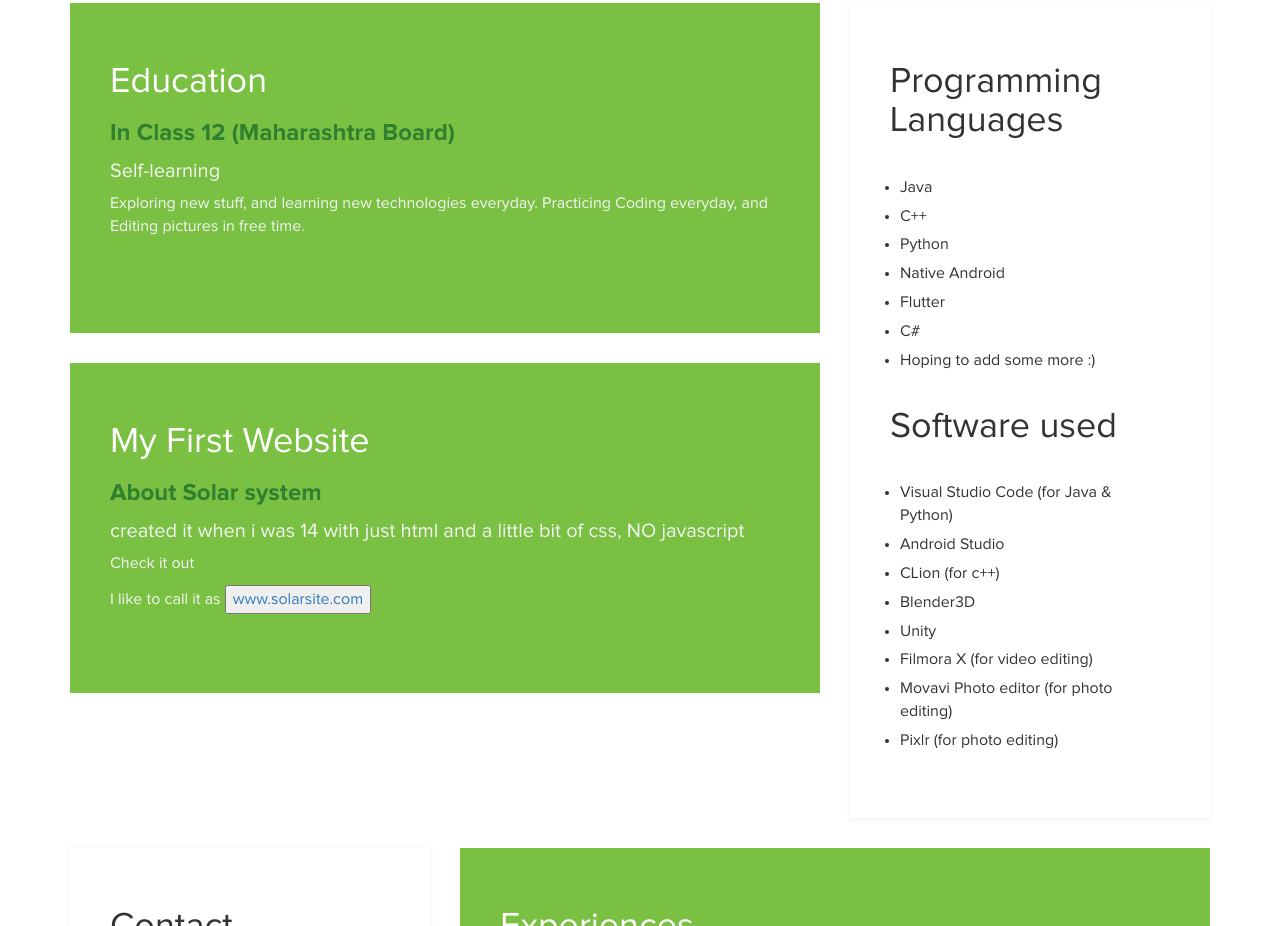
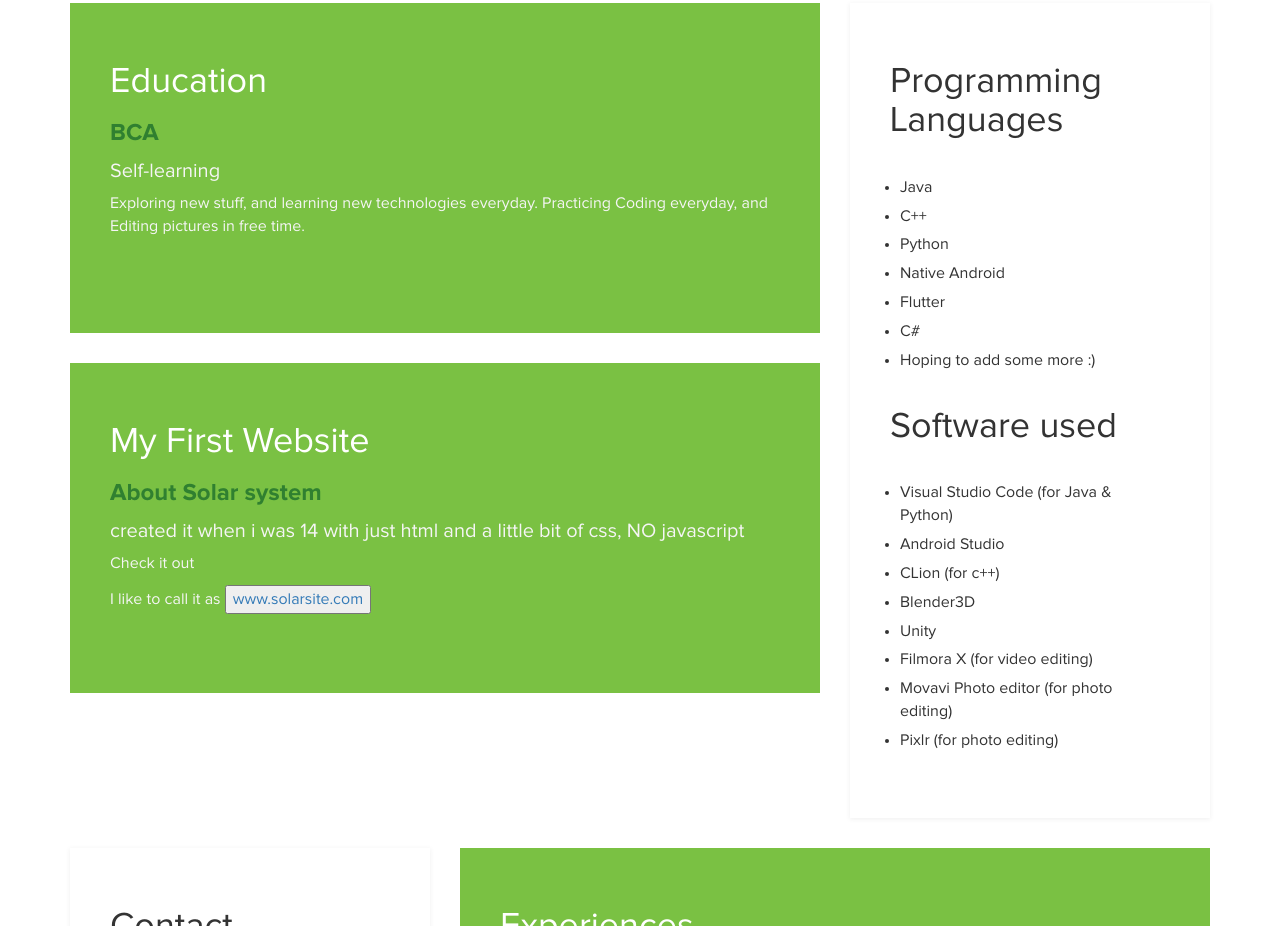
Before and after one commit to Abdulqadir8604/Portfolio, a plain HTML site: page index.html in a window 1280 px wide. Shown: the part 1115-2041 px from the top of the page. Drawn offline with Linux system fonts and the light colour scheme.

Commit message:
Update index.html

```diff
--- a/index.html
+++ b/index.html
@@ -93,7 +93,7 @@ http://www.templatemo.com/tm-467-easy-profile
 			<div class="education">
 				<h2 class="white">Education</h2>
 					<div class="education-content">
-						<h4 class="education-title accent">In Class 12 (Maharashtra Board)</h4>
+						<h4 class="education-title accent">BCA</h4>
 							<div class="education-school">
 								<h5>Self-learning</h5><span></span>
 								<!--<h5>all the time</h5>-->
```
